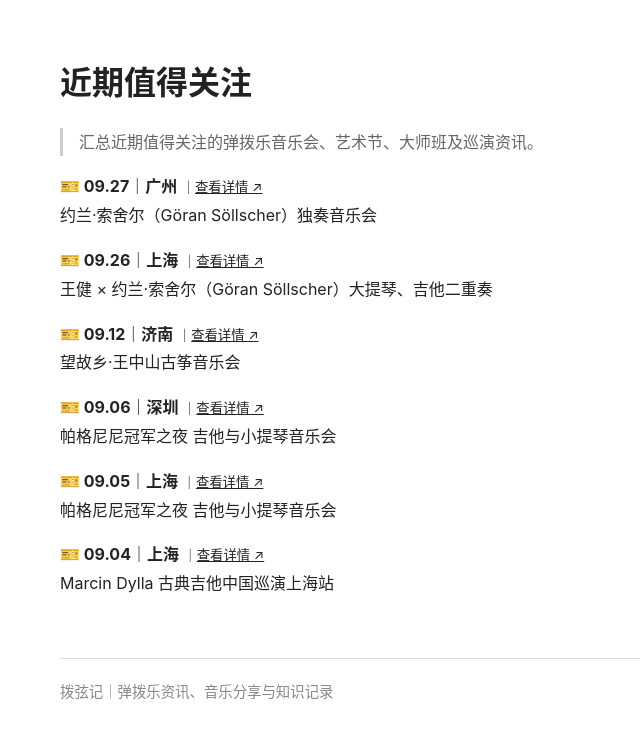
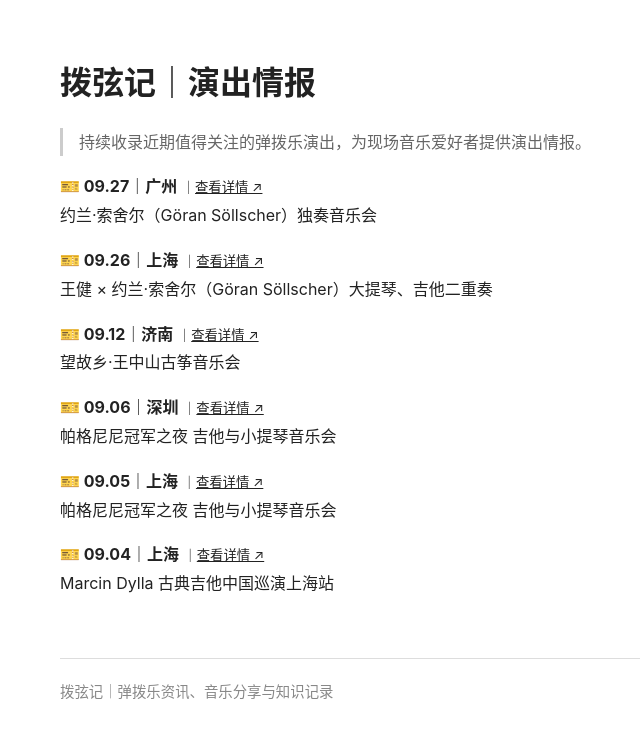
Before and after one commit to KeenKwok/boxianji, a Jekyll site: the page built from attention/index.md, in a window 1280 px wide. Shown: the top 738 px of the page, without its empty margins (200-840 px from the left). Built offline with Jekyll 4.4.1, drawn with Linux system fonts in a browser that asks for light colours.

Commit message:
Change title and header to '拨弦记｜演出情报'
Updated the title and header to reflect new content focus on performance information.

```diff
--- a/attention/index.md
+++ b/attention/index.md
@@ -1,11 +1,11 @@
 ---
 layout: default
-title: 近期值得关注
+title: 拨弦记｜演出情报
 ---
 
-# 近期值得关注
+# 拨弦记｜演出情报
 
-> 汇总近期值得关注的弹拨乐音乐会、艺术节、大师班及巡演资讯。
+> 持续收录近期值得关注的弹拨乐演出，为现场音乐爱好者提供演出情报。
 
 {% for event in site.data.attention %}
 <div style="margin:1em 0;">
```
